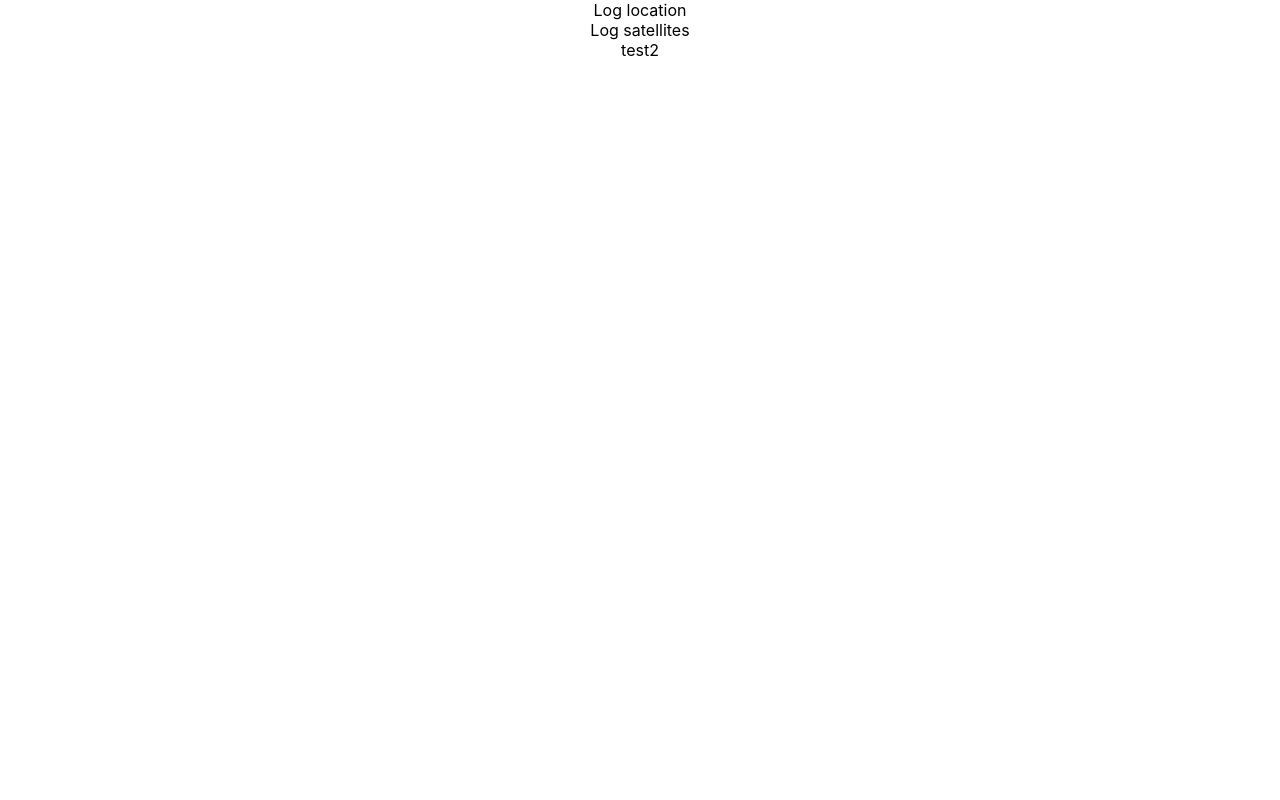
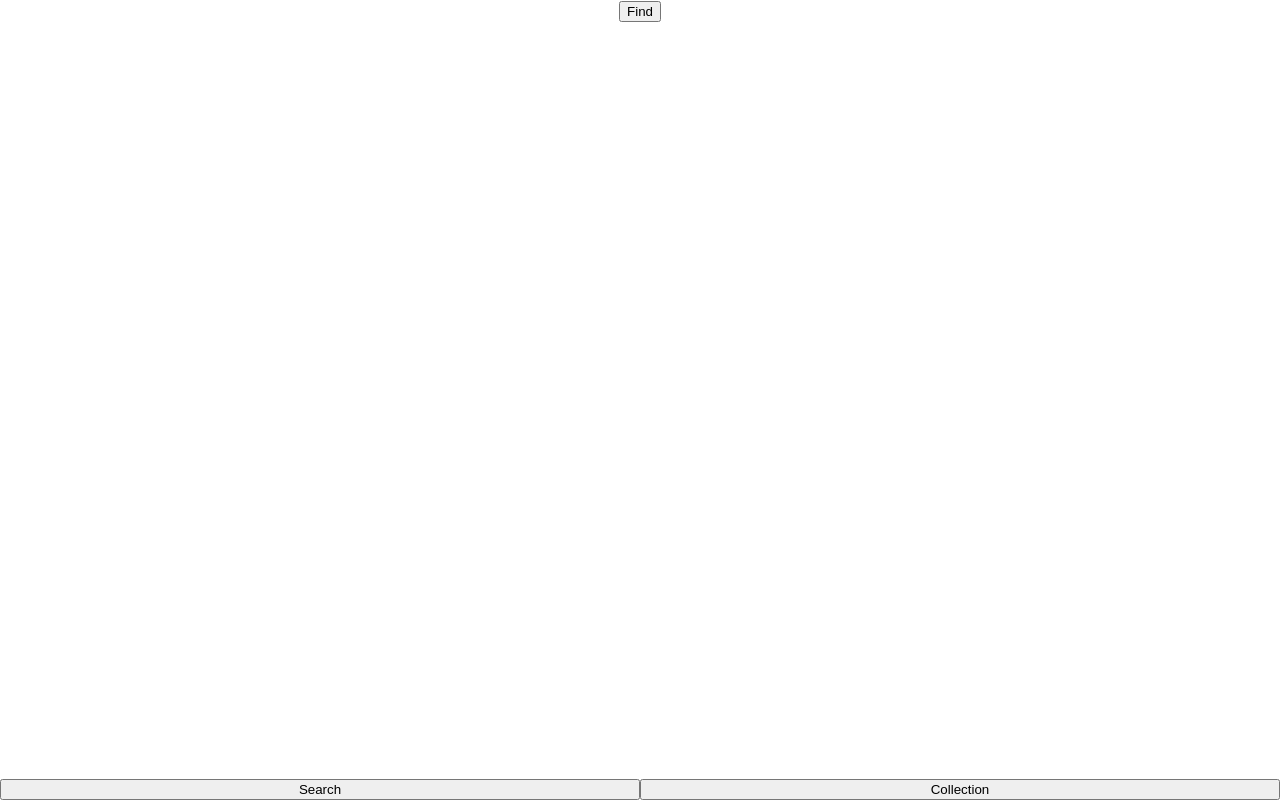
Before and after one commit to rickychhoukdean/satellite-go, a React (Create React App) app: page / in a window 1280 px wide. Built offline with nearby package versions, Linux system fonts and the light colour scheme; the HTML template or start-up script is replaced by a standard one.

Commit message:
Added loading and home page

```diff
--- a/src/App.js
+++ b/src/App.js
@@ -1,44 +1,38 @@
-import React, { useState } from "react";
+import React, { useState , useEffect } from "react";
 import logo from "./logo.svg";
 import "./App.css";
 import Axios from "axios";
+import WelcomeCard from "./components/WelcomeCard/WelcomeCard";
+import HomeCard from "./components/HomeCard/HomeCard"
 
 function App() {
-  const [latlong, setlatlong] = useState({ lat: null, long: null });
+  const [view, setView] = useState("loading")
 
-  //This is how you get current lat / long
-  const getLocation = function() {
-    navigator.geolocation.getCurrentPosition(showPosition => {
-      setlatlong({
-        ...latlong,
-        lat: showPosition.coords.latitude,
-        long: showPosition.coords.longitude
-      });
-      console.log(showPosition.coords.latitude);
-      console.log(showPosition.coords.longitude);
-    });
-  };
+  let display="";
 
-  const getImage = function() {
-  };
+  useEffect(()=>{
+    setView("loading")
+    setTimeout(()=>{setView("home")},1000)
 
-  const getSatellites = function() {
-    Axios.get(
-      `https://www.n2yo.com/rest/v1/satellite/above/${latlong.lat}/${latlong.long}/0/70/18/&apiKey=UAEV2J-66KU43-VZWHN7-47UW
-      `
-    ).then(res => {
-      console.log(res);
-      // res.data.above.map(data => {});
-    });
-  };
+  }, [])
 
-  return (
-    <div className="App">
-      <div onClick={() => getLocation()}>Log location</div>
-      <div onClick={() => getSatellites()}>Log satellites</div>
-      <div onClick={getImage}>test2</div>
-    </div>
-  );
+if(view==="loading"){
+  display =  <WelcomeCard/>
+}
+
+else {
+
+  display = <HomeCard/>
+}
+
+
+return (
+  <div className="App">
+  {display}
+  </div>
+)
+
+
 }
 
 export default App;
--- /dev/null
+++ b/src/components/HomeCard/HomeCard.css
@@ -0,0 +1,17 @@
+.search-button{
+  position:fixed;
+  bottom:0;
+  left:0;
+width:50vw;
+}
+
+.collection-button{
+  position:fixed;
+  bottom:0;
+  right:0;
+width:50vw;
+}
+
+.find-button {
+
+}
--- /dev/null
+++ b/src/components/HomeCard/HomeCard.js
@@ -0,0 +1,37 @@
+import "./HomeCard.css"
+import React, { useState, useEffect } from "react";
+import Axios from "axios";
+
+export default function WelcomeCard() {
+
+  const [latlong, setlatlong] = useState({ lat: null, long: null });
+  const [satellites, setSatellites] = useState([])
+  //This is how you get current lat / long
+
+  const getLocation = function () {
+    navigator.geolocation.getCurrentPosition(showPosition => {
+
+      const lat = showPosition.coords.latitude;
+      const long = showPosition.coords.longitude;
+
+      Axios.get(
+        `https://www.n2yo.com/rest/v1/satellite/above/${lat}/${long}/0/70/18/&apiKey=UAEV2J-66KU43-VZWHN7-47UW
+        `
+      ).then(res => {
+        console.log(res.data.above);
+        setSatellites(res.data.above)
+      });
+    });
+  };
+
+  const getImage = function () {
+  };
+
+  return (
+    <div>
+      <button className="find-button" onClick={getLocation}>Find</button>
+      <button className="search-button">Search</button>
+      <button className="collection-button">Collection</button>
+    </div>
+  )
+}
--- /dev/null
+++ b/src/components/WelcomeCard/WelcomeCard.css
@@ -0,0 +1,93 @@
+.logo-welcome {
+  margin-top: 15vh;
+  margin-bottom: 5vh;
+  height: auto;
+  width: 50vw;
+}
+
+/* .loading-container {
+
+} */
+
+.loading-spinner {
+  color: #000000;
+  font-size: 70px;
+  text-indent: -9999em;
+  overflow: hidden;
+  width: 1em;
+  height: 1em;
+  border-radius: 50%;
+  margin: 72px auto;
+  margin-top: 10vh;
+  position: relative;
+  -webkit-transform: translateZ(0);
+  -ms-transform: translateZ(0);
+  transform: translateZ(0);
+  transform: scale(0.1);
+  -webkit-animation: load6 1.7s infinite ease, round 1.7s infinite ease;
+  animation: load6 1.7s infinite ease, round 1.7s infinite ease;
+ }
+ @-webkit-keyframes load6 {
+  0% {
+    box-shadow: 0 -0.83em 0 -0.4em, 0 -0.83em 0 -0.42em, 0 -0.83em 0 -0.44em, 0 -0.83em 0 -0.46em, 0 -0.83em 0 -0.477em;
+  }
+  5%,
+  95% {
+    box-shadow: 0 -0.83em 0 -0.4em, 0 -0.83em 0 -0.42em, 0 -0.83em 0 -0.44em, 0 -0.83em 0 -0.46em, 0 -0.83em 0 -0.477em;
+  }
+  10%,
+  59% {
+    box-shadow: 0 -0.83em 0 -0.4em, -0.087em -0.825em 0 -0.42em, -0.173em -0.812em 0 -0.44em, -0.256em -0.789em 0 -0.46em, -0.297em -0.775em 0 -0.477em;
+  }
+  20% {
+    box-shadow: 0 -0.83em 0 -0.4em, -0.338em -0.758em 0 -0.42em, -0.555em -0.617em 0 -0.44em, -0.671em -0.488em 0 -0.46em, -0.749em -0.34em 0 -0.477em;
+  }
+  38% {
+    box-shadow: 0 -0.83em 0 -0.4em, -0.377em -0.74em 0 -0.42em, -0.645em -0.522em 0 -0.44em, -0.775em -0.297em 0 -0.46em, -0.82em -0.09em 0 -0.477em;
+  }
+  100% {
+    box-shadow: 0 -0.83em 0 -0.4em, 0 -0.83em 0 -0.42em, 0 -0.83em 0 -0.44em, 0 -0.83em 0 -0.46em, 0 -0.83em 0 -0.477em;
+  }
+ }
+ @keyframes load6 {
+  0% {
+    box-shadow: 0 -0.83em 0 -0.4em, 0 -0.83em 0 -0.42em, 0 -0.83em 0 -0.44em, 0 -0.83em 0 -0.46em, 0 -0.83em 0 -0.477em;
+  }
+  5%,
+  95% {
+    box-shadow: 0 -0.83em 0 -0.4em, 0 -0.83em 0 -0.42em, 0 -0.83em 0 -0.44em, 0 -0.83em 0 -0.46em, 0 -0.83em 0 -0.477em;
+  }
+  10%,
+  59% {
+    box-shadow: 0 -0.83em 0 -0.4em, -0.087em -0.825em 0 -0.42em, -0.173em -0.812em 0 -0.44em, -0.256em -0.789em 0 -0.46em, -0.297em -0.775em 0 -0.477em;
+  }
+  20% {
+    box-shadow: 0 -0.83em 0 -0.4em, -0.338em -0.758em 0 -0.42em, -0.555em -0.617em 0 -0.44em, -0.671em -0.488em 0 -0.46em, -0.749em -0.34em 0 -0.477em;
+  }
+  38% {
+    box-shadow: 0 -0.83em 0 -0.4em, -0.377em -0.74em 0 -0.42em, -0.645em -0.522em 0 -0.44em, -0.775em -0.297em 0 -0.46em, -0.82em -0.09em 0 -0.477em;
+  }
+  100% {
+    box-shadow: 0 -0.83em 0 -0.4em, 0 -0.83em 0 -0.42em, 0 -0.83em 0 -0.44em, 0 -0.83em 0 -0.46em, 0 -0.83em 0 -0.477em;
+  }
+ }
+ @-webkit-keyframes round {
+  0% {
+    -webkit-transform: rotate(0deg);
+    transform: rotate(0deg);
+  }
+  100% {
+    -webkit-transform: rotate(360deg);
+    transform: rotate(360deg);
+  }
+ }
+ @keyframes round {
+  0% {
+    -webkit-transform: rotate(0deg);
+    transform: rotate(0deg);
+  }
+  100% {
+    -webkit-transform: rotate(360deg);
+    transform: rotate(360deg);
+  }
+ }
--- /dev/null
+++ b/src/components/WelcomeCard/WelcomeCard.js
@@ -0,0 +1,19 @@
+import React from 'react'
+import logo from '../../satellite.png'
+import "./WelcomeCard.css"
+
+export default function WelcomeCard() {
+
+  return (
+    <div>
+      <img className="logo-welcome" src={logo} alt="Satellite logo"/>
+      <h1 id="welcome-title"> Satellit </h1>
+
+      {/* Add margin to top of the loading container */}
+      <div className="loading-container">
+        <div className="loading-spinner"></div>
+        <p className="loading-text">Loading...</p>
+      </div>
+    </div>
+  )
+}
```
Also changed, not shown: src/components/SatelliteCard.js (+4 -4 lines), src/satellite.png (added).
